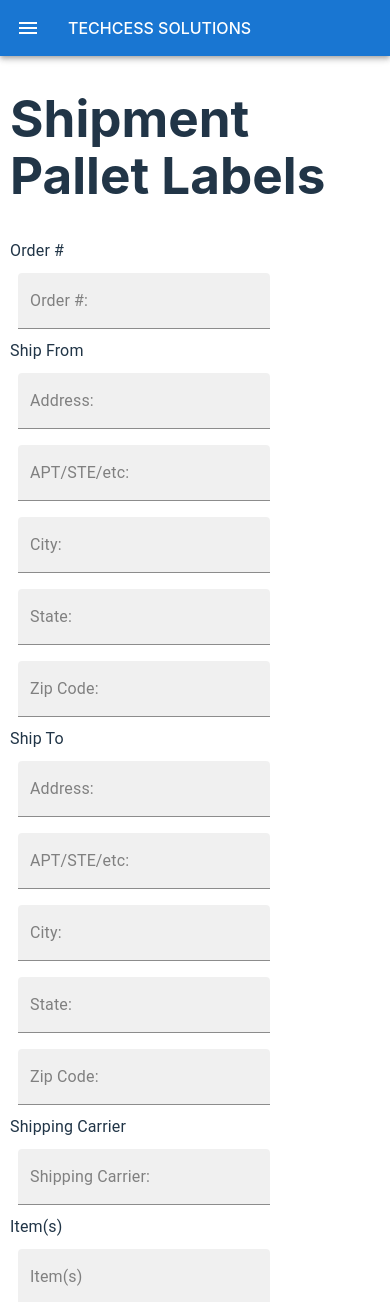
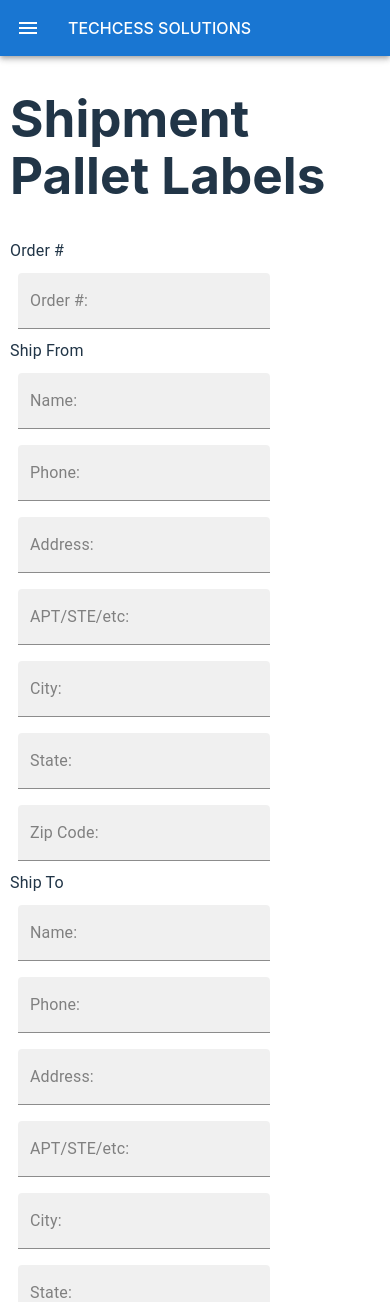
Before and after one commit to ChuangStephanie/TSL_Helper, a React (Vite) app: page /shipment in a window 390 px wide. Shown: the top 1302 px of the page. Built offline with nearby package versions, Linux system fonts and the light colour scheme.

Commit message:
added name and phone number textfields

```diff
--- a/src/components/Shipment.jsx
+++ b/src/components/Shipment.jsx
@@ -12,6 +12,8 @@ export default function Shipment() {
   const [formValues, setFormValues] = useState([{ item: "", quantity: "" }]);
   const [orderNum, setOrderNum] = useState("");
   const [shipFrom, setShipFrom] = useState({
+    name: "",
+    phone: "",
     street1: "",
     street2: "",
     city: "",
@@ -19,6 +21,8 @@ export default function Shipment() {
     zip: "",
   });
   const [shipTo, setShipTo] = useState({
+    name: "",
+    phone: "",
     street1: "",
     street2: "",
     city: "",
@@ -33,13 +37,13 @@ export default function Shipment() {
     e.preventDefault();
     try {
       const shipmentDetails = {
-        "order-number":orderNum,
+        "order-number": orderNum,
         "pallet-count": Number(palletCount), //change to number
         carrier,
         "ship-date": shipDate,
         origin: shipFrom,
         destination: shipTo,
-        "order-summary": formValues.map(({item, quantity}) => ({
+        "order-summary": formValues.map(({ item, quantity }) => ({
           item,
           qty: Number(quantity),
         })),
@@ -104,6 +108,48 @@ export default function Shipment() {
         <Box className="shipFrom">
           <Typography variant="subtitle1">Ship From</Typography>
           <TextField
+            id="name"
+            label="Name:"
+            variant="filled"
+            value={shipFrom.name}
+            onChange={(e) => setShipFrom({ ...shipFrom, name: e.target.value })}
+            InputLabelProps={{
+              sx: {
+                color: "gray",
+                [`&.${inputLabelClasses.shrink}`]: {
+                  color: "primary",
+                },
+              },
+            }}
+            sx={{
+              "& .MuiInputBase-input": {
+                color: "gray",
+              },
+            }}
+          ></TextField>
+          <TextField
+            id="phone"
+            label="Phone:"
+            variant="filled"
+            value={shipFrom.phone}
+            onChange={(e) =>
+              setShipFrom({ ...shipFrom, phone: e.target.value })
+            }
+            InputLabelProps={{
+              sx: {
+                color: "gray",
+                [`&.${inputLabelClasses.shrink}`]: {
+                  color: "primary",
+                },
+              },
+            }}
+            sx={{
+              "& .MuiInputBase-input": {
+                color: "gray",
+              },
+            }}
+          ></TextField>
+          <TextField
             id="address"
             label="Address:"
             variant="filled"
@@ -152,9 +198,7 @@ export default function Shipment() {
             label="City:"
             variant="filled"
             value={shipFrom.city}
-            onChange={(e) =>
-              setShipFrom({ ...shipFrom, city: e.target.value })
-            }
+            onChange={(e) => setShipFrom({ ...shipFrom, city: e.target.value })}
             InputLabelProps={{
               sx: {
                 color: "gray",
@@ -196,9 +240,7 @@ export default function Shipment() {
             label="Zip Code:"
             variant="filled"
             value={shipFrom.zip}
-            onChange={(e) =>
-              setShipFrom({ ...shipFrom, zip: e.target.value })
-            }
+            onChange={(e) => setShipFrom({ ...shipFrom, zip: e.target.value })}
             InputLabelProps={{
               sx: {
                 color: "gray",
@@ -217,13 +259,53 @@ export default function Shipment() {
         <Box className="shiptTo">
           <Typography variant="subtitle1">Ship To</Typography>
           <TextField
+            id="name"
+            label="Name:"
+            variant="filled"
+            value={shipTo.name}
+            onChange={(e) => setShipTo({ ...shipTo, name: e.target.value })}
+            InputLabelProps={{
+              sx: {
+                color: "gray",
+                [`&.${inputLabelClasses.shrink}`]: {
+                  color: "primary",
+                },
+              },
+            }}
+            sx={{
+              "& .MuiInputBase-input": {
+                color: "gray",
+              },
+            }}
+          ></TextField>
+          <TextField
+            id="phone"
+            label="Phone:"
+            variant="filled"
+            value={shipTo.phone}
+            onChange={(e) =>
+              setShipTo({ ...shipTo, phone: e.target.value })
+            }
+            InputLabelProps={{
+              sx: {
+                color: "gray",
+                [`&.${inputLabelClasses.shrink}`]: {
+                  color: "primary",
+                },
+              },
+            }}
+            sx={{
+              "& .MuiInputBase-input": {
+                color: "gray",
+              },
+            }}
+          ></TextField>
+          <TextField
             id="address"
             label="Address:"
             variant="filled"
             value={shipTo.street1}
-            onChange={(e) =>
-              setShipTo({ ...shipTo, street1: e.target.value })
-            }
+            onChange={(e) => setShipTo({ ...shipTo, street1: e.target.value })}
             InputLabelProps={{
               sx: {
                 color: "gray",
@@ -243,9 +325,7 @@ export default function Shipment() {
             label="APT/STE/etc:"
             variant="filled"
             value={shipTo.street2}
-            onChange={(e) =>
-              setShipTo({ ...shipTo, street2: e.target.value })
-            }
+            onChange={(e) => setShipTo({ ...shipTo, street2: e.target.value })}
             InputLabelProps={{
               sx: {
                 color: "gray",
@@ -265,9 +345,7 @@ export default function Shipment() {
             label="City:"
             variant="filled"
             value={shipTo.city}
-            onChange={(e) =>
-              setShipTo({ ...shipTo, city: e.target.value })
-            }
+            onChange={(e) => setShipTo({ ...shipTo, city: e.target.value })}
             InputLabelProps={{
               sx: {
                 color: "gray",
@@ -287,9 +365,7 @@ export default function Shipment() {
             label="State:"
             variant="filled"
             value={shipTo.state}
-            onChange={(e) =>
-              setShipTo({ ...shipTo, state: e.target.value })
-            }
+            onChange={(e) => setShipTo({ ...shipTo, state: e.target.value })}
             InputLabelProps={{
               sx: {
                 color: "gray",
@@ -309,9 +385,7 @@ export default function Shipment() {
             label="Zip Code:"
             variant="filled"
             value={shipTo.zip}
-            onChange={(e) =>
-              setShipTo({ ...shipTo, zip: e.target.value })
-            }
+            onChange={(e) => setShipTo({ ...shipTo, zip: e.target.value })}
             InputLabelProps={{
               sx: {
                 color: "gray",
```
